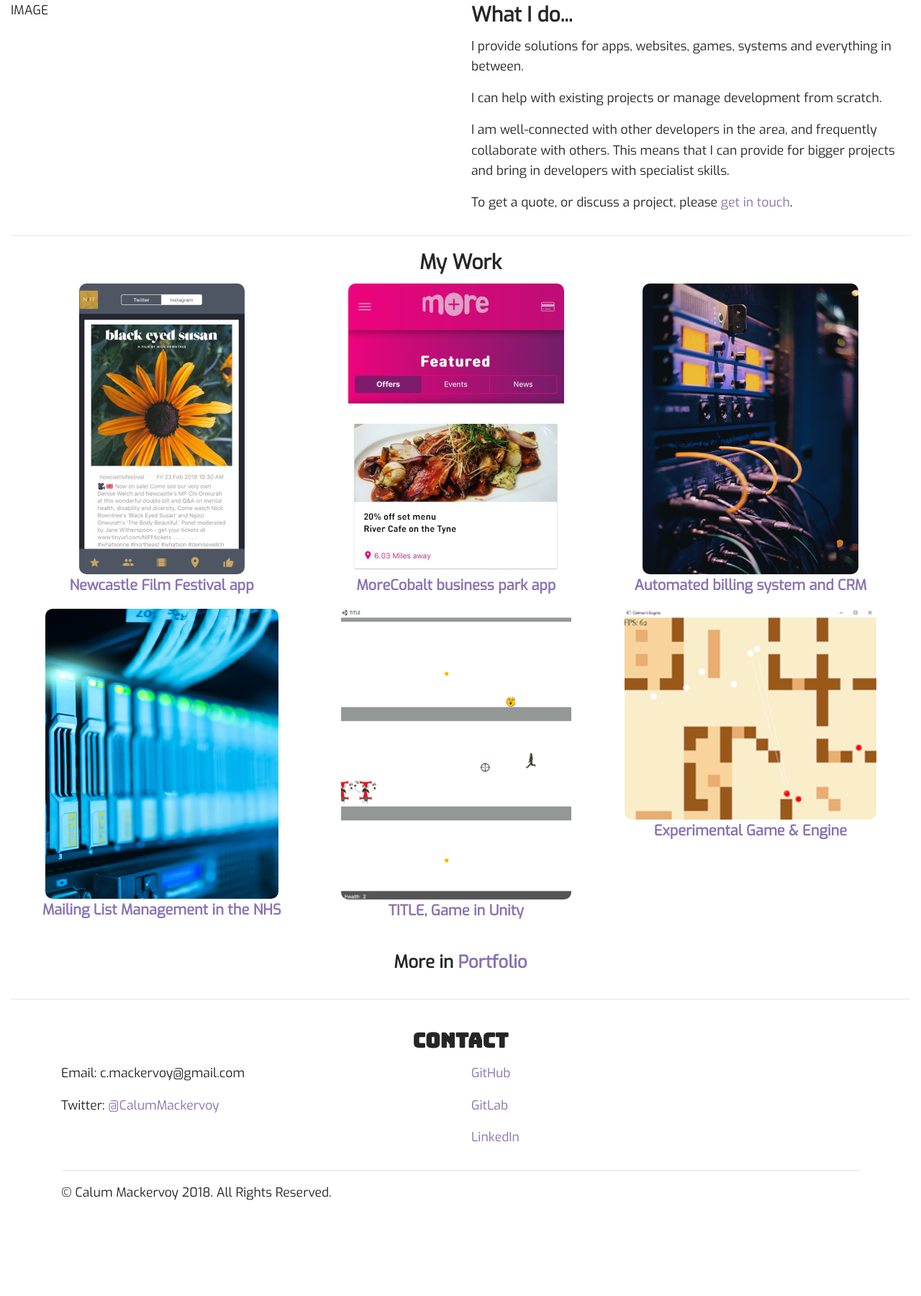
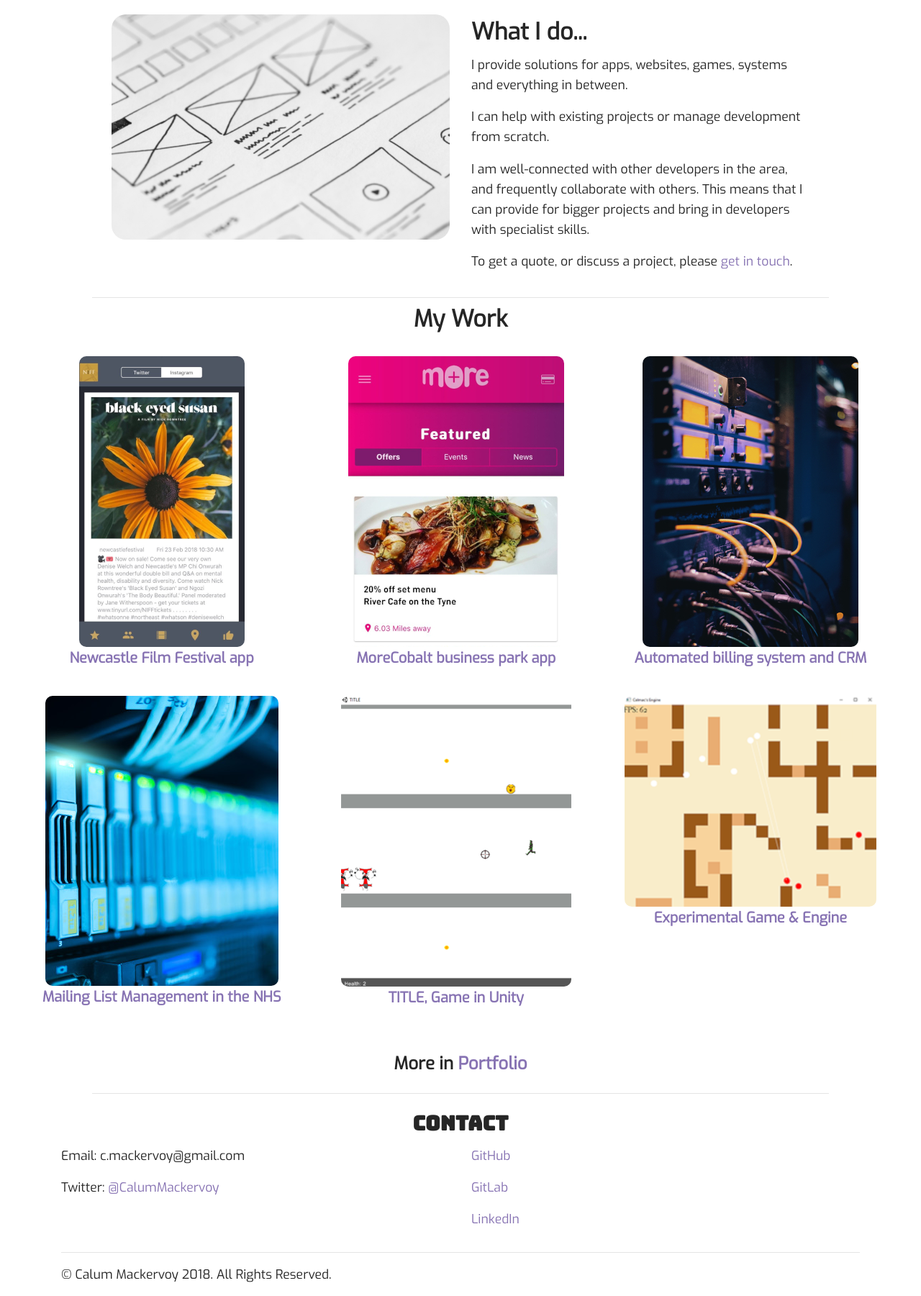
Before and after one commit to calummackervoy/calummackervoy.github.io, a Jekyll site: the page built from index.html, in a window 1280 px wide. Shown: the part 450-2251 px from the top of the page at 72% size. Built offline with Jekyll 4.4.1, drawn with Linux system fonts in a browser that asks for light colours; nearby versions of some CDN libraries; before the commit the page ends 2137 px from its top, so only the background shows below that.

Commit message:
homepage intro styling & image

```diff
--- a/_layouts/page.html
+++ b/_layouts/page.html
@@ -14,4 +14,6 @@ layout: default
 <h2 class="page-title">{{ page.title }}</h2>
 {% endif %}
 
+<div class="page-content-container">
     {{ content }}
+</div>
--- a/_sass/_layout.scss
+++ b/_sass/_layout.scss
@@ -139,9 +139,25 @@ header {
   margin-bottom: 10px;
 }
 
+.page-content-container hr {
+  width: 80vw;
+  margin: auto;
+}
+
 /*
 *     INDEX.HTML CSS
 */
+.intro-container {
+  margin: auto;
+  margin-top: 20px;
+  margin-bottom: 20px;
+  max-width: 80%;
+}
+
+.intro-image {
+  border-radius: 20px;
+}
+
 .spotlight-container {
   margin: 5px 5px 5px 5px;
 }
@@ -149,6 +165,7 @@ header {
 .spotlight-project {
   width: 33%;
   float: left;
+  margin-bottom: 20px;
 }
 
 .spotlight-image {
--- a/index.html
+++ b/index.html
@@ -4,12 +4,12 @@ noPageTitle: true
 ---
 
 <!--What I do..-->
-<div class="row">
-    <div class="col-sm-6">
-        <p>IMAGE</p>
+<div class="row intro-container">
+    <div class="col-md-6 text-center">
+        <img class="intro-image" src="{{ '/assets/img/intro.jpg' | absolute_url }}" alt="Image of some app screen designs" />
     </div>
-    <div class="col-sm-6">
-        <h3>What I do...</h3>
+    <div class="col-md-6">
+        <h2>What I do...</h2>
         <p>
             I provide solutions for apps, websites, games, systems and everything in between.
         </p>
@@ -29,8 +29,8 @@ noPageTitle: true
 <!--Work Showcase-->
 <hr/>
 <div class="row spotlight-container">
-    <div class="col-12 text-center">
-        <h3>My Work</h3>
+    <div class="col-12 text-center" style="margin-bottom: 20px">
+        <h2>My Work</h2>
     </div>
     {% for project in site.projects %}
         {% if project.is_spotlight == true %}
```
Also changed, not shown: assets/img/intro.jpg (added).
